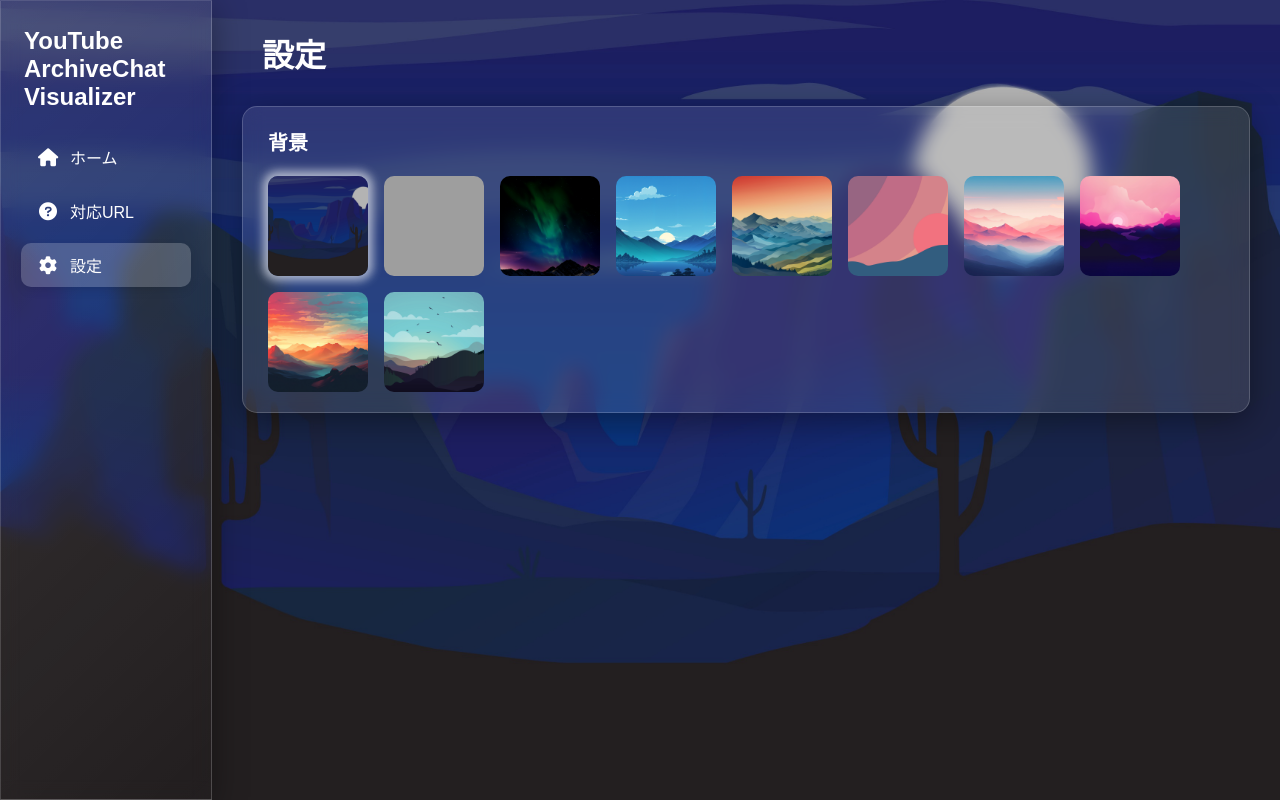
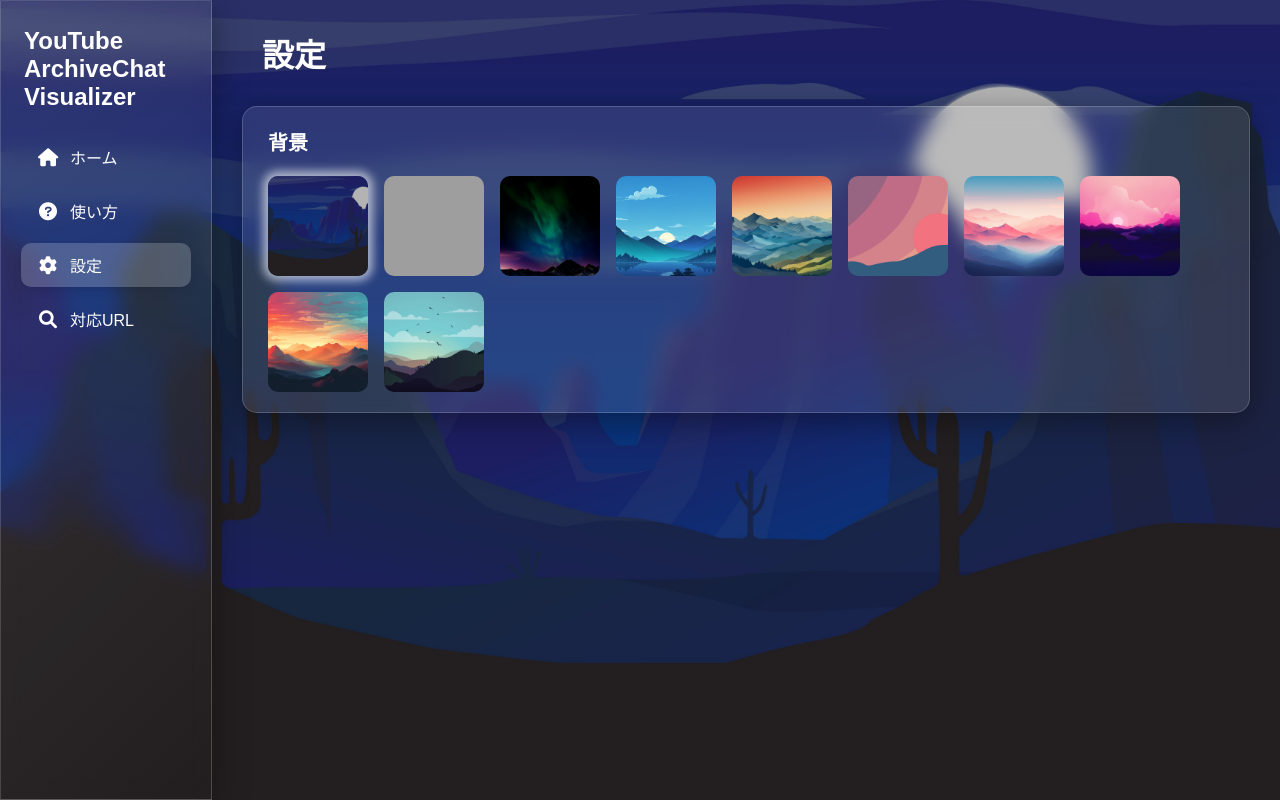
Before and after one commit to hika0204/YAV-demo, a plain HTML site: page setting.html in a window 1280 px wide. Drawn offline with Linux system fonts and the light colour scheme; grey boxes are pictures that could not be loaded; a web font is replaced by a local one.

Commit message:
Update setting.html

```diff
--- a/setting.html
+++ b/setting.html
@@ -284,8 +284,9 @@
             Visualizer
         </h2>
         <a href="index.html"><i class="fas fa-home"></i> ホーム</a>
-        <a href="help.html"><i class="fas fa-question-circle"></i> 対応URL</a>
+        <a href="help.html"><i class="fas fa-question-circle"></i> 使い方</a>
         <a href="setting.html" class="active"><i class="fas fa-cog"></i> 設定</a> <!-- 設定リンクをアクティブに -->
+        <a href="url.html"><i class="fas fa-search"></i></i> 対応URL</a>
     </div>
 
     <!-- メインコンテンツ -->
```
